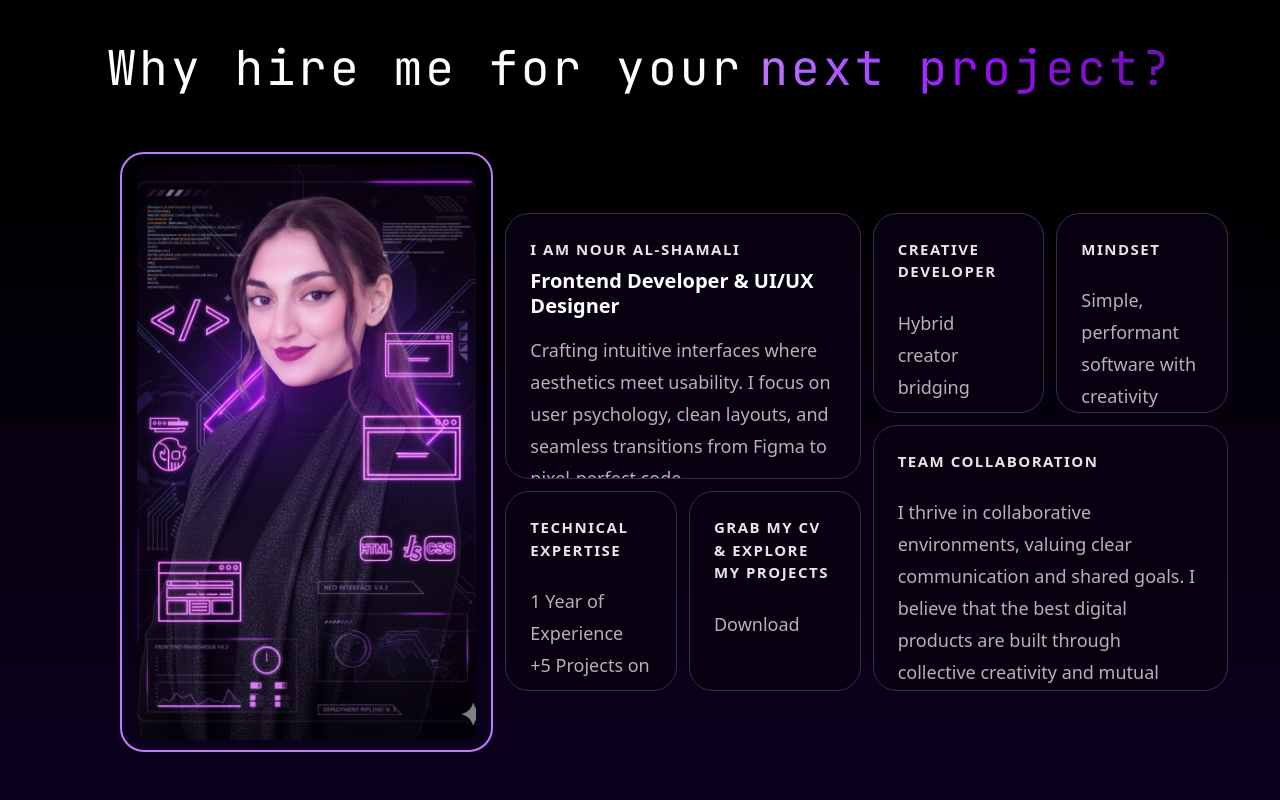
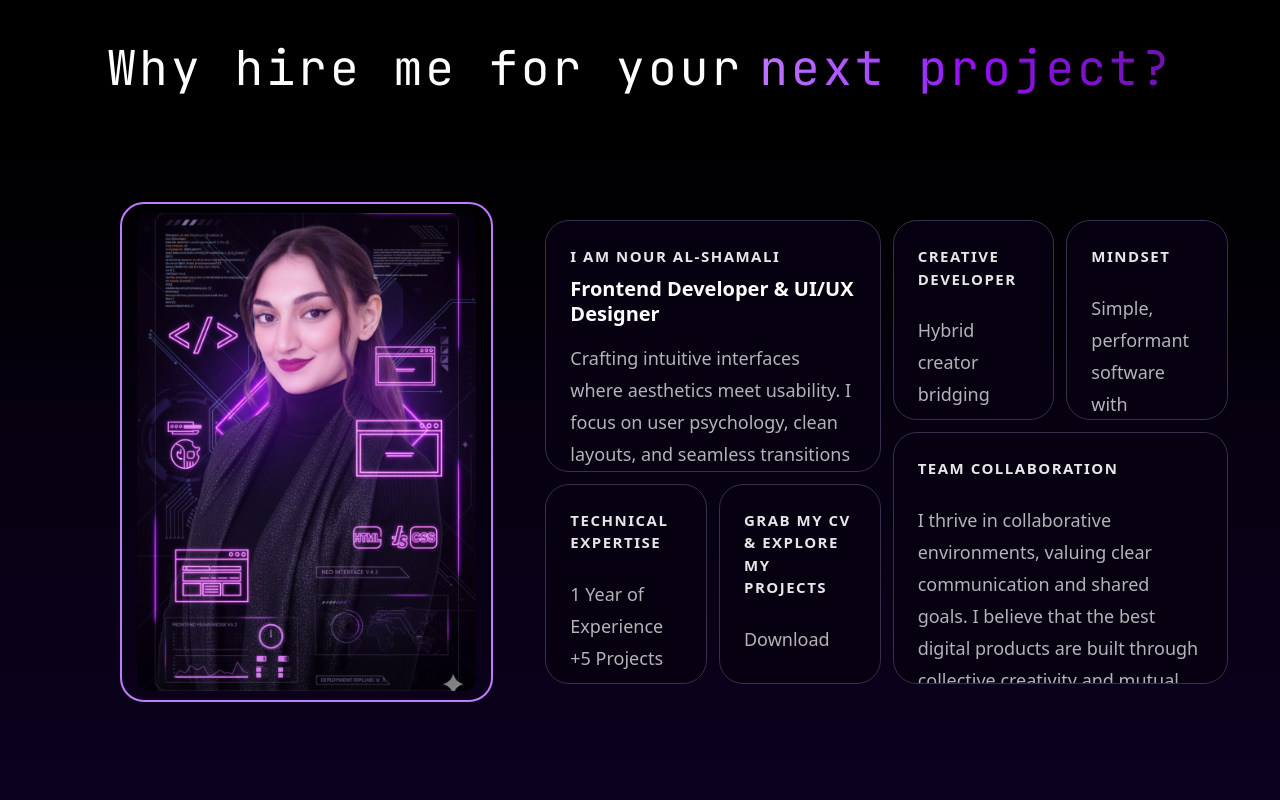
Before and after one commit to NourAlshmali/portfolio, a React (Vite) app: page / in a window 1280 px wide. Shown: the part 820-1620 px from the top of the page. Built offline with nearby package versions, Linux system fonts and the light colour scheme.

Commit message:
Update layout in About component for improved spacing and consistency

```diff
--- a/src/pages/About.jsx
+++ b/src/pages/About.jsx
@@ -17,10 +17,10 @@ const About = () => {
       </h1>
 
       {/* Main Content */}
-      <div className="relative flex flex-col pl-20 lg:flex-row justify-center items-center mt-10 w-full h-[80vh]">
+      <div className="relative flex flex-col pl-20 lg:flex-row justify-center items-center gap-10 mt-10 w-full h-[80vh]">
         {/* Image */}
         <div className="w-full lg:w-1/3 flex justify-center">
-          <div className="border-2 border-purple-400 rounded-3xl p-1 w-[90%] sm:w-[350px] md:w-[380px] lg:w-[480px] h-[450px] sm:h-[480px] lg:h-[600px] flex items-center justify-center">
+          <div className="border-2 border-purple-400 rounded-3xl p-1 w-[90%] sm:w-[350px] md:w-[380px] lg:w-[480px] h-[450px] sm:h-[480px] lg:h-[500px] flex items-center justify-center">
             <img
               src={me}
               alt="Profile"
```
